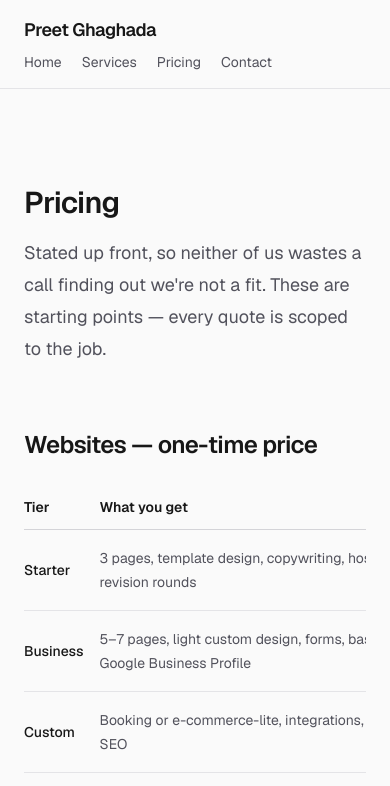
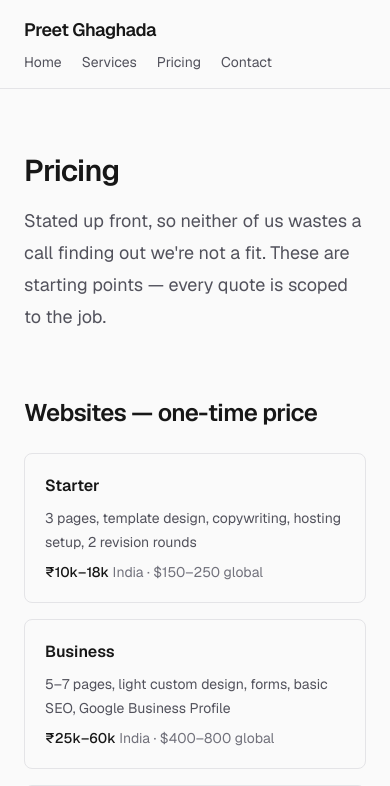
Before and after one commit to preetghaghada/preetghaghada.com, a Next.js app: page /pricing in a window 390 px wide. Shown: the top 786 px of the page. Built offline with nearby package versions, Linux system fonts and the light colour scheme.

Commit message:
Mobile pass: pricing tiers stack as cards on phones, smaller hero, tighter mobile padding

```diff
--- a/app/contact/page.tsx
+++ b/app/contact/page.tsx
@@ -22,7 +22,7 @@ const channels = [
 
 export default function Contact() {
   return (
-    <div className="mx-auto flex w-full max-w-5xl flex-col gap-16 px-6 py-24">
+    <div className="mx-auto flex w-full max-w-5xl flex-col gap-16 px-6 py-16 sm:py-24">
       <section className="flex max-w-3xl flex-col gap-4">
         <h1 className="text-3xl font-semibold tracking-tight sm:text-4xl">
           Contact
@@ -34,7 +34,7 @@ export default function Contact() {
         </p>
       </section>
 
-      <div className="grid gap-16 sm:grid-cols-[2fr_1fr]">
+      <div className="grid gap-12 sm:grid-cols-[2fr_1fr] sm:gap-16">
         <div className="max-w-xl">
           <ContactForm />
         </div>
--- a/app/page.tsx
+++ b/app/page.tsx
@@ -20,9 +20,9 @@ const services = [
 
 export default function Home() {
   return (
-    <div className="mx-auto flex w-full max-w-5xl flex-col gap-20 px-6 py-24">
+    <div className="mx-auto flex w-full max-w-5xl flex-col gap-20 px-6 py-16 sm:py-24">
       <section className="flex max-w-3xl flex-col gap-6">
-        <h1 className="text-4xl font-semibold leading-tight tracking-tight sm:text-5xl">
+        <h1 className="text-3xl font-semibold leading-tight tracking-tight sm:text-5xl">
           Preet Ghaghada — I build your website, run your ads, and my AI
           answers every enquiry.
         </h1>
@@ -52,7 +52,7 @@ export default function Home() {
         <h2 className="text-2xl font-semibold tracking-tight">
           What I do
         </h2>
-        <div className="grid grid-cols-1 gap-6 sm:grid-cols-3">
+        <div className="grid grid-cols-1 gap-6 md:grid-cols-3">
           {services.map(({ title, blurb }) => (
             <div
               key={title}
--- a/app/pricing/page.tsx
+++ b/app/pricing/page.tsx
@@ -33,7 +33,7 @@ const websiteTiers = [
 
 export default function Pricing() {
   return (
-    <div className="mx-auto flex w-full max-w-5xl flex-col gap-16 px-6 py-24">
+    <div className="mx-auto flex w-full max-w-5xl flex-col gap-16 px-6 py-16 sm:py-24">
       <section className="flex max-w-3xl flex-col gap-4">
         <h1 className="text-3xl font-semibold tracking-tight sm:text-4xl">
           Pricing
@@ -49,7 +49,27 @@ export default function Pricing() {
         <h2 className="text-2xl font-semibold tracking-tight">
           Websites — one-time price
         </h2>
-        <div className="overflow-x-auto">
+        <div className="flex flex-col gap-4 sm:hidden">
+          {websiteTiers.map(({ tier, includes, india, global }) => (
+            <div
+              key={tier}
+              className="flex flex-col gap-2 rounded-lg border border-zinc-200 p-5 dark:border-zinc-800"
+            >
+              <h3 className="font-semibold">{tier}</h3>
+              <p className="text-sm leading-6 text-zinc-600 dark:text-zinc-400">
+                {includes}
+              </p>
+              <p className="text-sm">
+                <span className="font-medium">{india}</span>
+                <span className="text-zinc-500 dark:text-zinc-400">
+                  {" "}
+                  India · {global} global
+                </span>
+              </p>
+            </div>
+          ))}
+        </div>
+        <div className="hidden overflow-x-auto sm:block">
           <table className="w-full min-w-[640px] border-collapse text-left text-sm">
             <thead>
               <tr className="border-b border-zinc-300 dark:border-zinc-700">
--- a/app/services/page.tsx
+++ b/app/services/page.tsx
@@ -33,7 +33,7 @@ const services = [
 
 export default function Services() {
   return (
-    <div className="mx-auto flex w-full max-w-5xl flex-col gap-16 px-6 py-24">
+    <div className="mx-auto flex w-full max-w-5xl flex-col gap-16 px-6 py-16 sm:py-24">
       <section className="flex max-w-3xl flex-col gap-4">
         <h1 className="text-3xl font-semibold tracking-tight sm:text-4xl">
           Services
```
